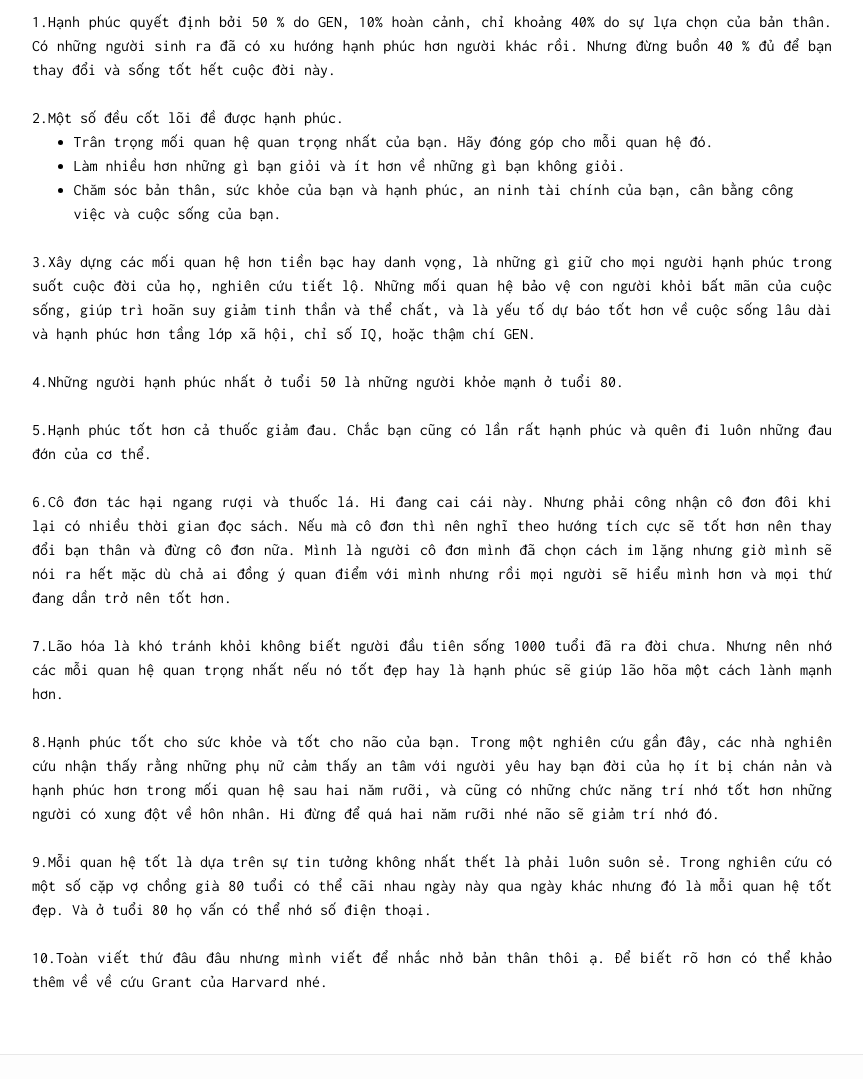
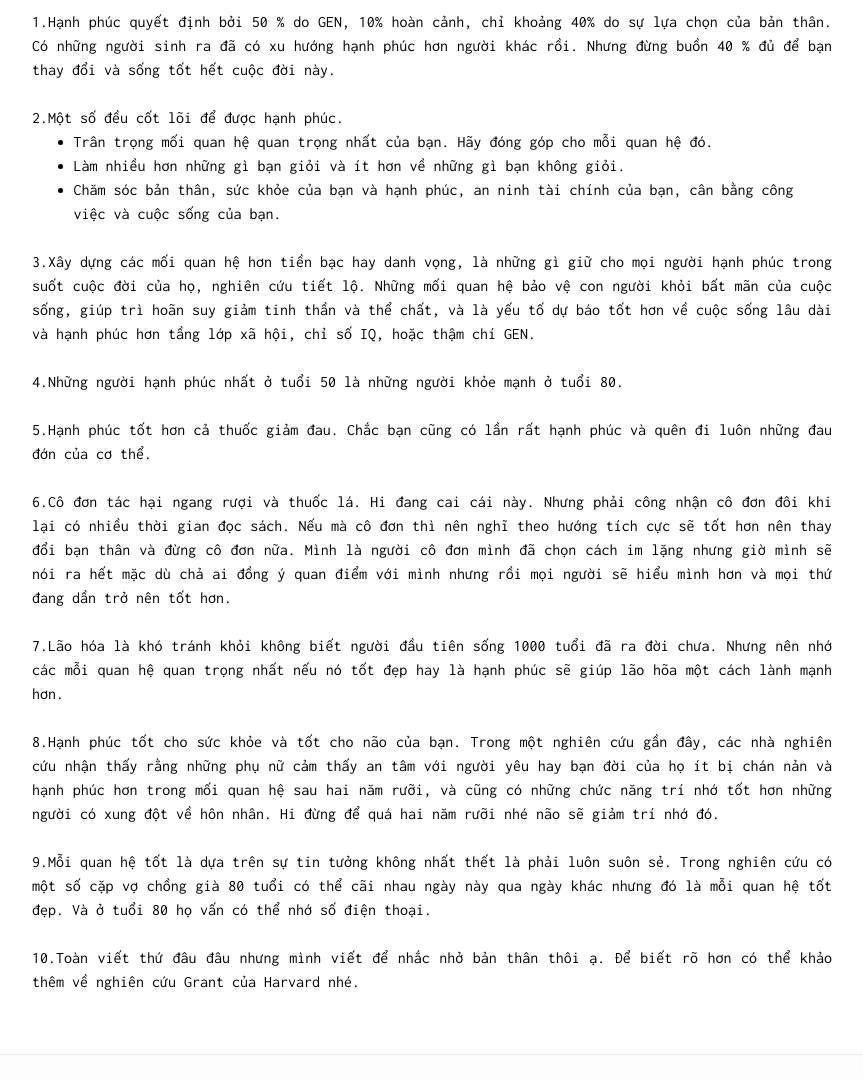
Before and after one commit to x2pi/x2pi.github.io, a Jekyll site: the page built from _posts/2018-01-30-happy.md, in a window 1280 px wide. Shown: the part 295-1374 px from the top of the page, without its empty margins (208-1071 px from the left). Built offline with Jekyll 4.4.1, drawn with Linux system fonts in a browser that asks for light colours.

Commit message:
edit post happy

```diff
--- a/_posts/2018-01-30-happy.md
+++ b/_posts/2018-01-30-happy.md
@@ -13,7 +13,7 @@ Sau đây là một số tóm tắt của mình hiểu được khi đọc mấy
 1.Hạnh phúc quyết định bởi 50 % do GEN, 10% hoàn cảnh, chỉ khoảng 40% do sự lựa chọn của bản thân. Có những người sinh ra đã có xu hướng hạnh phúc hơn người khác rồi. Nhưng đừng buồn 40 % đủ để bạn thay đổi và sống tốt hết cuộc đời này.
 <br/><br/>
 
-2.Một số đều cốt lõi đề được hạnh phúc.
+2.Một số đều cốt lõi để được hạnh phúc.
 - Trân trọng mối quan hệ quan trọng nhất của bạn. Hãy đóng góp cho mỗi quan hệ đó.
 - Làm nhiều hơn những gì bạn giỏi và ít hơn về những gì bạn không giỏi.
 - Chăm sóc bản thân, sức khỏe của bạn và hạnh phúc, an ninh tài chính của bạn, cân bằng công việc và cuộc sống của bạn.
@@ -41,4 +41,4 @@ Trong một nghiên cứu gần đây, các nhà nghiên cứu nhận thấy r
 9.Mỗi quan hệ tốt là dựa trên sự tin tưởng không nhất thết là phải luôn suôn sẻ. Trong nghiên cứu có một số cặp vợ chồng già 80 tuổi có thể cãi nhau ngày  này qua ngày khác nhưng đó là mỗi quan hệ tốt đẹp. Và ở tuổi 80 họ vấn có thể nhớ số điện thoại.
 <br/><br/>
 
-10.Toàn viết thứ đâu đâu nhưng mình viết để nhắc nhở bản thân thôi ạ. Để biết rõ hơn có thể khảo thêm về về cứu Grant của Harvard nhé.
+10.Toàn viết thứ đâu đâu nhưng mình viết để nhắc nhở bản thân thôi ạ. Để biết rõ hơn có thể khảo thêm về nghiên cứu Grant của Harvard nhé.
```
